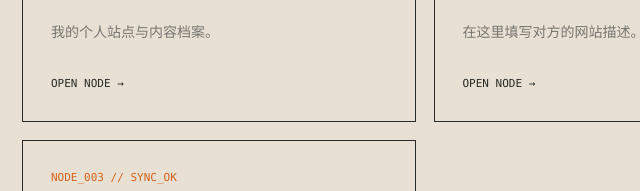
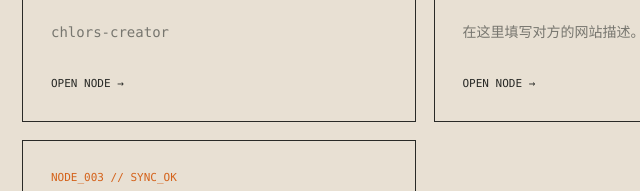
Before and after one commit to chlors-creator/Chlors-s-Home-Page, an Astro site: page /links in a window 1280 px wide. Shown: the part 398-589 px from the top of the page, 365-1005 px from the left. Built offline with nearby package versions, Linux system fonts and the light colour scheme; Astro itself is replaced by a stand-in of ours; no server answers.

Commit message:
更改github描述

```diff
--- a/src/pages/links.astro
+++ b/src/pages/links.astro
@@ -1,5 +1,5 @@
 ---
 import BaseLayout from '../layouts/BaseLayout.astro';
-const links=[['乃春的Github主页','我的个人站点与内容档案。','https://github.com/'],['朋友的站点','在这里填写对方的网站描述。','#'],['Phaleristics in China','勋章中国·论坛','https://forum.phaleric.com/']];
+const links=[['乃春的Github主页','chlors-creator','https://github.com/'],['朋友的站点','在这里填写对方的网站描述。','#'],['Phaleristics in China','勋章中国·论坛','https://forum.phaleric.com/']];
 ---
 <BaseLayout title="友链"><header class="report-head"><div><p class="eyebrow">CONNECTED NODES / {String(links.length).padStart(2,'0')}</p><h1>友链</h1></div></header><section class="topic-grid">{links.map((link,i)=><a class:list={['topic-card', link[0] === '乃春的Github主页' && 'github-link', link[0] === 'Phaleristics in China' && 'phaleristics-link']} href={link[2]} target={link[2].startsWith('http')?'_blank':undefined} rel={link[2].startsWith('http')?'noopener noreferrer':undefined}><span>NODE_{String(i+1).padStart(3,'0')} // SYNC_OK</span><h2>{link[0]}</h2><p>{link[1]}</p><i>OPEN NODE →</i></a>)}</section></BaseLayout>
```
Also changed, not shown: links.html (+1 -1 lines).
